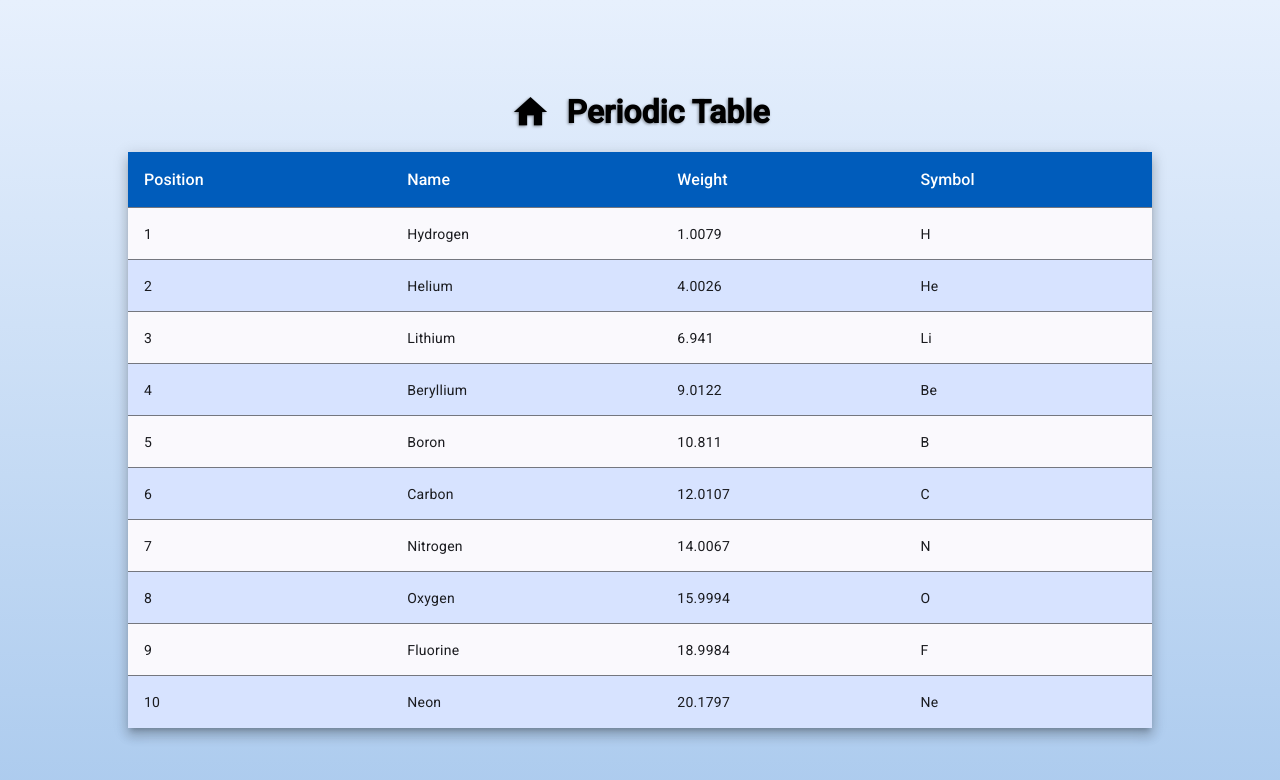
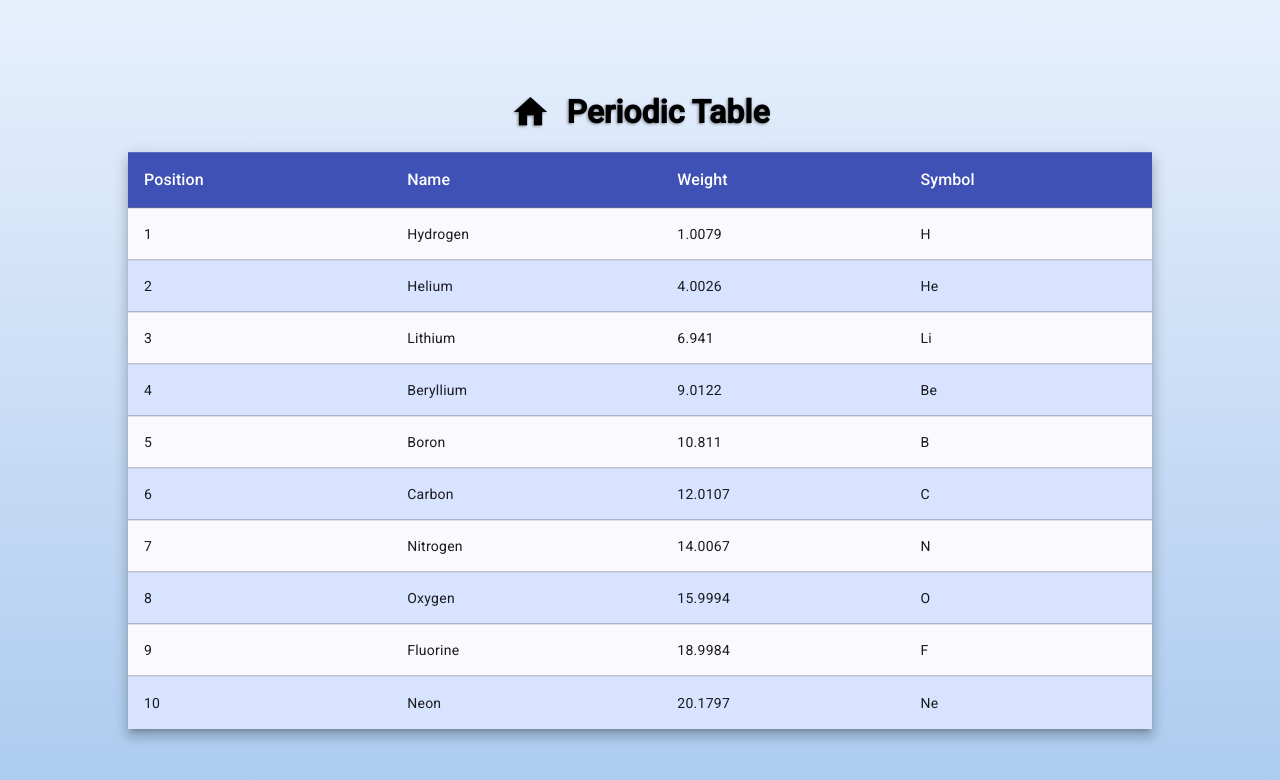
Before and after one commit to Hiorii/periodic-table-app, an Angular app: page / in a window 1280 px wide. Shown: the top 780 px of the page. Built offline with nearby package versions, Linux system fonts and the light colour scheme.

Commit message:
Add styling and data display in table

```diff
--- a/src/app/features/periodic-table/periodic-table.component.html
+++ b/src/app/features/periodic-table/periodic-table.component.html
@@ -1,12 +1,13 @@
 @defer (when isDataLoaded()) {
   <app-table
     [tableTitle]="tableTitleData.title"
-    [tableTitleIcon]="tableTitleData.icon"
+    [tableTitleIconName]="tableTitleData.icon"
     [columns]="tableColumns"
     [dataSource]="periodicTableData"
+    class="container"
   ></app-table>
 } @placeholder (minimum 1s) {
-  <mat-spinner></mat-spinner>
+  <mat-spinner class="container"></mat-spinner>
 } @loading (after 100ms; minimum 1s) {
-  <mat-spinner></mat-spinner>
+  <mat-spinner class="container"></mat-spinner>
 }
--- a/src/app/features/periodic-table/periodic-table.component.scss
+++ b/src/app/features/periodic-table/periodic-table.component.scss
@@ -0,0 +1,7 @@
+.container {
+  position: absolute;
+  top: 50%;
+  left: 50%;
+  transform: translate(-50%, -50%);
+  width: 80%;
+}
--- a/src/app/features/periodic-table/periodic-table.component.ts
+++ b/src/app/features/periodic-table/periodic-table.component.ts
@@ -25,10 +25,10 @@ export class PeriodicTableComponent implements OnInit {
   private tableService = inject(TableService);
 
   ngOnInit(): void {
-    this.getInitialData();
+    this.getDataAndInitializeTable();
   }
 
-  private getInitialData(): void {
+  private getDataAndInitializeTable(): void {
     this.dataService.data$.pipe(takeUntilDestroyed(this.destroyRef)).subscribe((data) => {
       this.periodicTableData = data;
       this.isDataLoaded.set(!!this.periodicTableData.length);
--- a/src/app/shared/components/table/table.component.html
+++ b/src/app/shared/components/table/table.component.html
@@ -1,11 +1,10 @@
 <main>
-  <div class="container">
-    <app-table-title [title]="tableTitle() || defaultTitle" [icon]="tableTitleIcon()" />
+  <app-table-title [title]="tableTitle() || defaultTitle" [icon]="tableTitleIconName()" />
   @if (dataSource().length) {
-      <table mat-table [dataSource]="dataSource()" class="mat-elevation-z8">
+    <table mat-table [dataSource]="dataSource()" class="mat-elevation-z8 tableContainer">
       @for (column of columnsToDisplay(); track column) {
         <ng-container matColumnDef="{{ column }}">
-            <th mat-header-cell *matHeaderCellDef>{{ column | titlecase }}</th>
+          <th mat-header-cell *matHeaderCellDef class="table-header">{{ column | titlecase }}</th>
           <td mat-cell *matCellDef="let element">{{ element[column] }}</td>
         </ng-container>
       }
@@ -16,5 +15,4 @@
   } @else {
     <span class="no-results"> Brak wyników </span>
   }
-  </div>
 </main>
--- a/src/app/shared/components/table/table.component.scss
+++ b/src/app/shared/components/table/table.component.scss
@@ -1,16 +1,7 @@
 main {
-  display: flex;
-  flex-direction: column;
-  justify-content: center;
-  align-items: center;
-  height: 100svh;
-
-  .container {
-    width: 80%;
-
-    table {
+  .tableContainer {
     thead {
-        background: #005cbb;
+      background: #3f51b5;
 
       th {
         color: white;
@@ -25,4 +16,3 @@ main {
     }
   }
 }
-}
--- a/src/app/shared/components/table/table.component.ts
+++ b/src/app/shared/components/table/table.component.ts
@@ -16,7 +16,7 @@ import { TableTitleComponent } from './table-title/table-title.component';
 })
 export class TableComponent<T> {
   tableTitle = input<string>();
-  tableTitleIcon = input<string>();
+  tableTitleIconName = input<string>();
   dataSource = input.required<T[]>();
   columns = input.required<TableColumn[]>();
   columnsToDisplay = computed(() => this.columns().map((column) => column.name));
```
Also changed, not shown: public/todo.MD (added, +1 -0 lines). Lines whose indentation alone changed are shown as unchanged.
